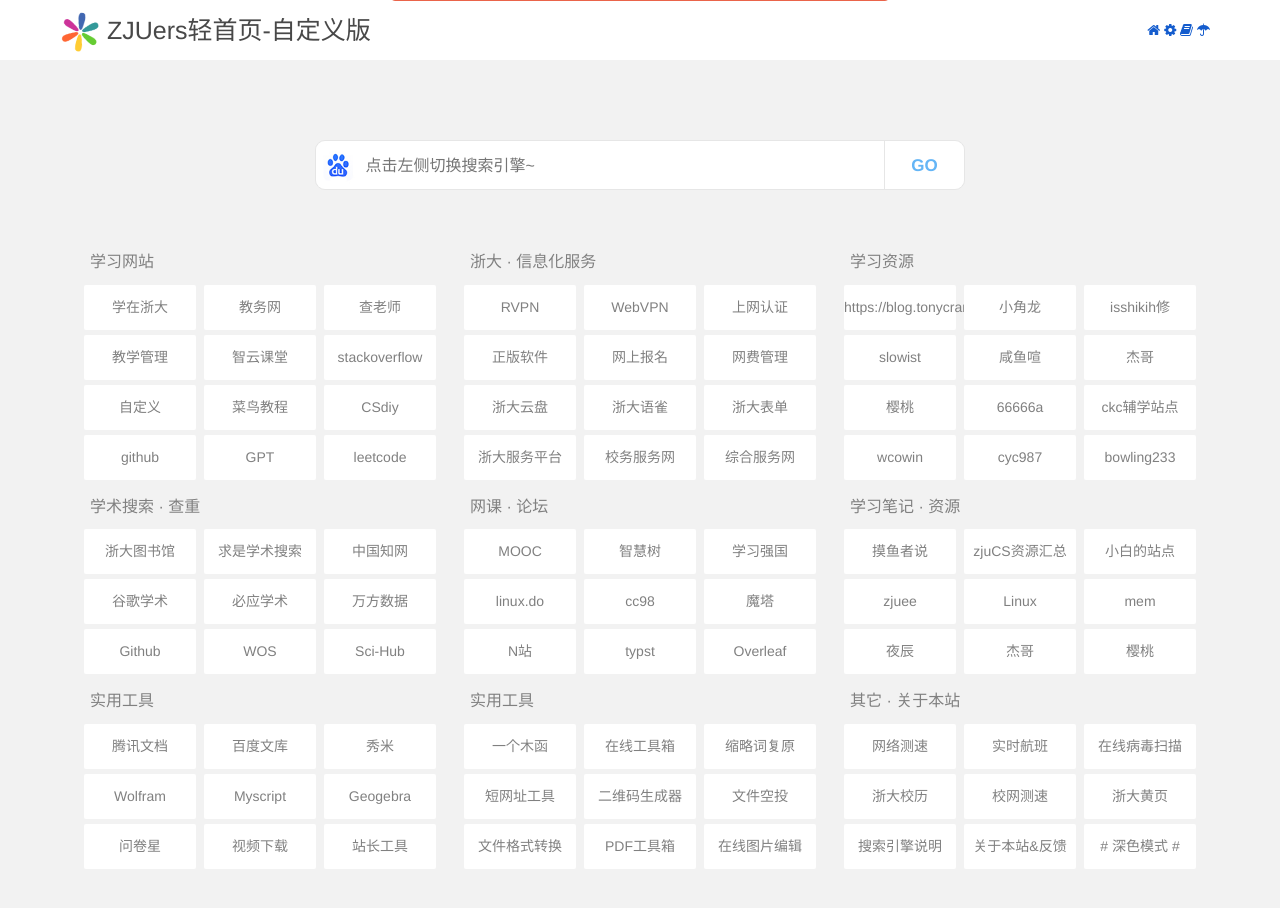
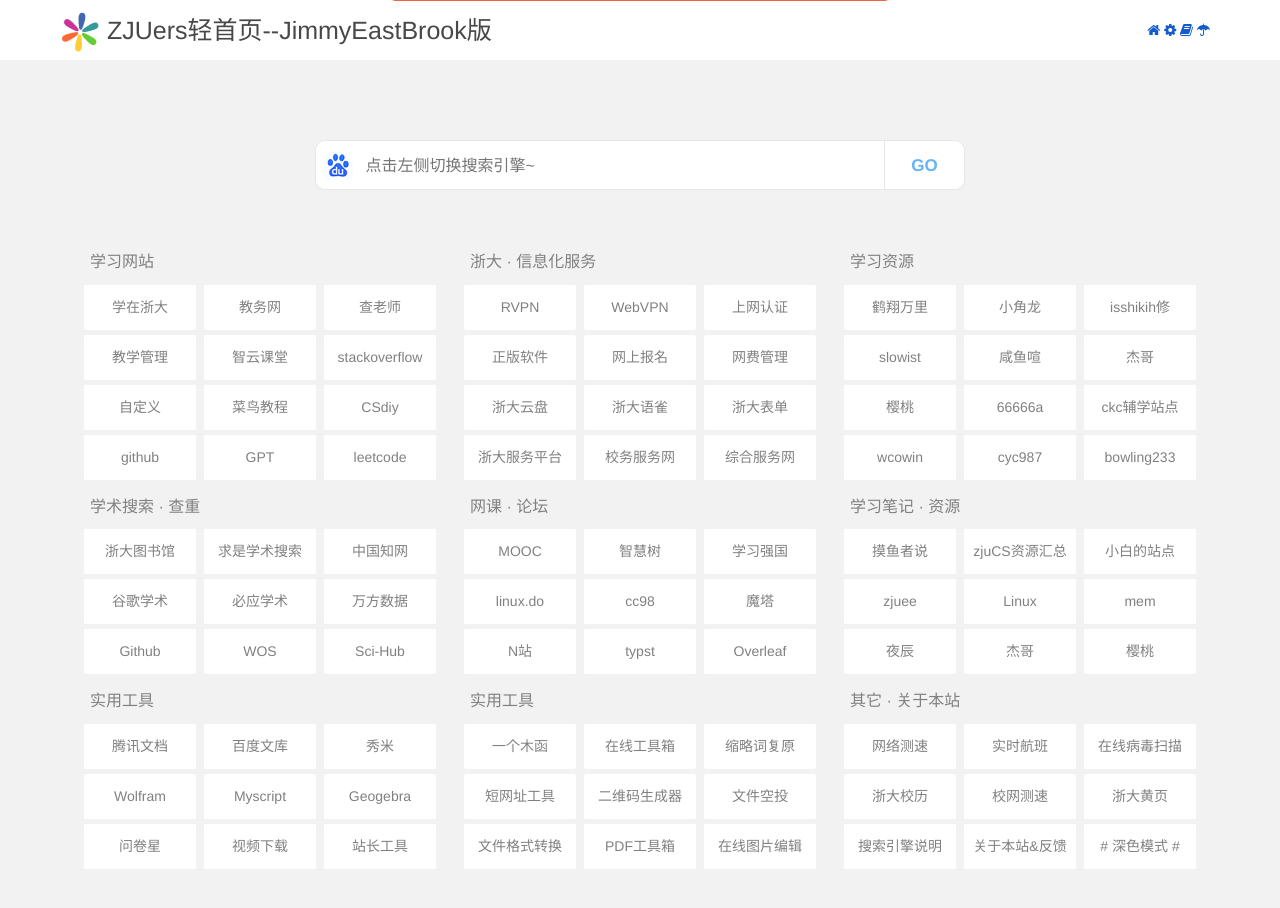
Before and after one commit to IIIILing/zjuers.tech, a plain HTML site: page index.html in a window 1280 px wide. Drawn offline with nearby package versions, Linux system fonts and the light colour scheme; a script that the page names is missing.

Commit message:
修改标题

```diff
--- a/index.html
+++ b/index.html
@@ -7,7 +7,7 @@
         <meta name="keywords" content="浙江大学,导航,zjuers,zjuer,首页,轻首页,主页">
         <meta name="description" content="浙江大学专属的导航页 ZJUers轻首页">
         <meta name="viewport" content="width=device-width,initial-scale=1,shrink-to-fit=no">
-        <title>ZJUers轻首页-自定义版</title>
+        <title>ZJUers轻首页</title>
         <link rel="shortcut icon" href="https://zjuers.com/images/favicon.ico">
         <link rel="stylesheet" href="./ZJUers轻首页_files/zui.min.pure.css">
         <link rel="stylesheet" href="./ZJUers轻首页_files/style.min.css">
@@ -33,7 +33,7 @@
                 <div class="container" style="padding-right:0;padding-left:0">
                         <div class="main">
                                 <h1 class="logo"><a href=""><img src="./ZJUers轻首页_files/ico.png"> <span
-                                                        xt-marked="ok">ZJUers轻首页-自定义版</span></a></h1>
+                                                        xt-marked="ok">ZJUers轻首页--JimmyEastBrook版</span></a></h1>
                                 <div class="head-btn">
                                         <a href="javascript:;" class="sethome" data-toggle="tooltip"
                                                 data-placement="bottom" title="设为首页"
@@ -247,7 +247,7 @@
                                                                                 id="cc98campus"
                                                                                 href="https://blog.tonycrane.cc/"
                                                                                 data-toggle="tooltip"
-                                                                                target="_blank">https://blog.tonycrane.cc/</a><span
+                                                                                target="_blank">鹤翔万里</a><span
                                                                                 class="bianji">编辑</span></div>
                                                                 <div class="col-xs-4 mb-2"><a class="link-list-a"
                                                                                 id="nhd" href="https://zhang-each.github.io/My-CS-Notebook/"
```
